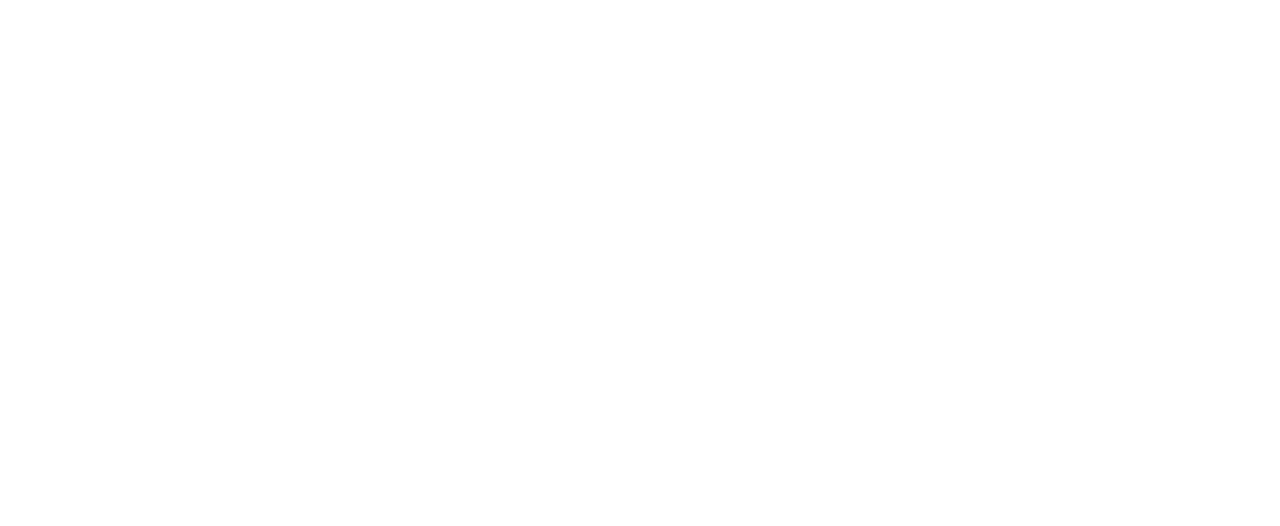
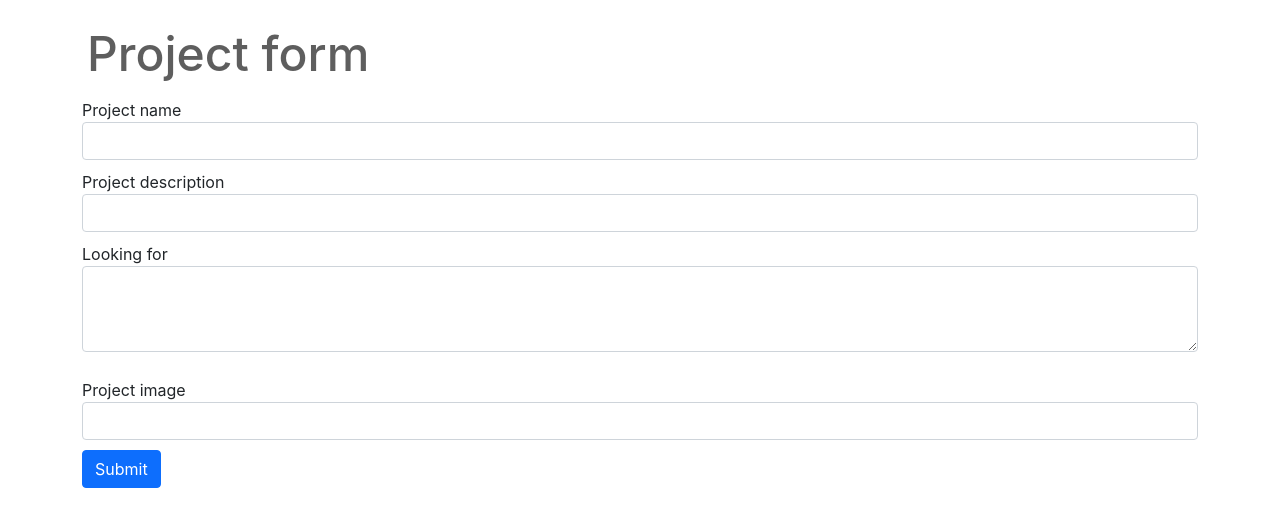
Before and after one commit to girlatomic/ddlink-app, a React (Create React App) app in the folder client/: page /editprojectpage/1 in a window 1280 px wide. Before the commit this address had no page. Shown: the top 526 px of the page. Built offline with nearby package versions, Linux system fonts and the light colour scheme; no server answers.

Commit message:
dyanmic prefill on form completed

```diff
--- a/client/src/App.js
+++ b/client/src/App.js
@@ -9,6 +9,7 @@
 import NewEditUserForm from './pages/NewEditUserForm';
 import Login from './pages/Login';
 import ProjectsTable from './pages/ProjectsTable';
+import EditProjectPage from './pages/EditProjectPage';
 
 
 function App() {
@@ -22,6 +23,7 @@
          <Route path="/newedituserform" element={<NewEditUserForm />} />
          <Route path="/login" element={<Login />} />
          <Route path="/projectstable" element={<ProjectsTable />} />
+         <Route path="/editprojectpage/:id" element={<EditProjectPage />} />
       </Routes>
     </div>
   );
--- /dev/null
+++ b/client/src/pages/EditProjectPage.js
@@ -0,0 +1,116 @@
+import React, { useState, useEffect } from "react";
+import { useParams } from "react-router-dom";
+
+const INIT_STATE = {
+    p_name: "",
+    p_description: "",
+    p_lookingfor: "",
+    p_img: "",
+  };
+
+export default function EditProjectPage() {
+    const [formData, setFormData] = useState(INIT_STATE);
+    let {id} = useParams();
+    useEffect(() => {
+        showProjectData()
+      }, []);
+
+    async function showProjectData() {
+        try {
+          let projectDataResults = await fetch(`/projects/${id}`)
+          if (projectDataResults.ok) {
+            let data = await projectDataResults.json();
+            console.log(data);
+            setFormData(data)
+          }
+        } catch (e) {
+          console.log("network error:", e.message);
+        }
+      }
+
+      function handleChange(event) {
+        let { name, value } = event.target;
+        setFormData((data) => ({
+          ...data,
+          [name]: value,
+        }));
+      }
+
+      function handleSubmit(event) {
+        event.preventDefault();
+        editProject(formData);
+        setFormData(INIT_STATE);
+      }
+
+      async function editProject(project) {
+        let options = {
+          method: "PUT",
+          headers: { "Content-Type": "application/json" },
+          body: JSON.stringify(project),
+        };
+
+        try {
+            let response = await fetch("/projects", options);
+            if (response.ok) {
+              let projects = await response.json();
+              setFormData(projects);
+            } else {
+              console.log(`Server error: ${response.status} ${response.statusText}`);
+            }
+          } catch (err) {
+            console.log(`Server error: ${err.message}`);
+          }
+        }
+
+
+  return (
+    <div className="container">
+      <h2 className="title">Project form</h2>
+      <form onSubmit={handleSubmit}>
+        <div className="form-group">
+          <label>Project name</label>
+          <input
+            type="text"
+            className="form-control"
+            name="p_name"
+            value={formData.p_name}
+            onChange={handleChange}
+          />
+        </div>
+        <div className="form-group">
+          <label>Project description</label>
+          <input
+            type="text"
+            className="form-control"
+            name="p_description"
+            value={formData.p_description}
+            onChange={handleChange}
+          />
+        </div>
+        <div className="form-group">
+          <label>Looking for</label>
+          <textarea
+            className="form-control mb-3"
+            rows="3"
+            name="p_lookingfor"
+            value={formData.lookingfor}
+            onChange={handleChange}
+          ></textarea>
+        </div>
+        <div className="form-group">
+          <label>Project image</label>
+          <input
+            type="text"
+            className="form-control"
+            name="p_img"
+            value={formData.p_img}
+            onChange={handleChange}
+          />
+        </div>
+        <button type="submit" className="btn btn-primary">
+          Submit
+        </button>
+      </form>
+    </div>
+  )
+}
--- a/client/src/pages/NewProjectPage.js
+++ b/client/src/pages/NewProjectPage.js
@@ -1,4 +1,4 @@
-import React, { useState } from "react";
+import React, { useState, useEffect } from "react";
 import "./NewProjectPage.css";
 
 const INIT_STATE = {
@@ -10,6 +10,22 @@
 
 export default function NewProjectPage(props) {
   const [formData, setFormData] = useState(INIT_STATE);
+  useEffect(() => {
+    showProjectData()
+  }, []);
+
+  async function showProjectData() {
+    try {
+      let projectDataResults = await fetch(`/projects/1`)
+      if (projectDataResults.ok) {
+        let data = await projectDataResults.json();
+        console.log(data);
+        setFormData(data)
+      }
+    } catch (e) {
+      console.log("network error:", e.message);
+    }
+  }
 
   function handleChange(event) {
     let { name, value } = event.target;
@@ -74,7 +90,7 @@
           <textarea
             className="form-control mb-3"
             rows="3"
-            name="lookingfor"
+            name="p_lookingfor"
             value={formData.lookingfor}
             onChange={handleChange}
           ></textarea>
--- a/client/src/pages/ProjectsTable.js
+++ b/client/src/pages/ProjectsTable.js
@@ -1,4 +1,5 @@
 import React, {useState, useEffect} from "react";
+import { Link } from "react-router-dom";
 import './ProjectsTable.css'
 
 
@@ -45,7 +46,7 @@
                     <td>{p.p_description}</td>
                     <td><img src={p.p_img}/></td>
                     <td>
-                    <button type="button" className="btn btn-outline-success me-2">Edit</button>
+                    <Link to={`/editprojectpage/${p.id}`} class="btn btn-primary">Edit</Link>
                     <button type="button" className="btn btn-outline-danger">Delete</button>
                   </td>
                 </tr>
```
Also changed, not shown: client/src/pages/UserInfo.css (+43 -0 lines).
